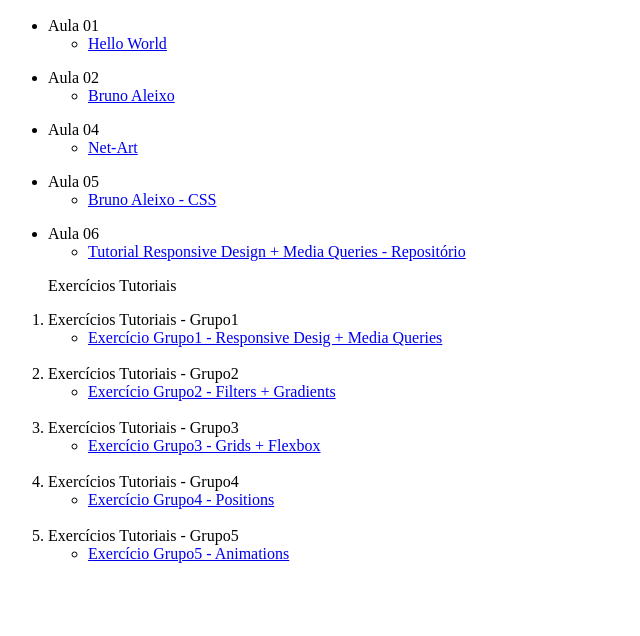
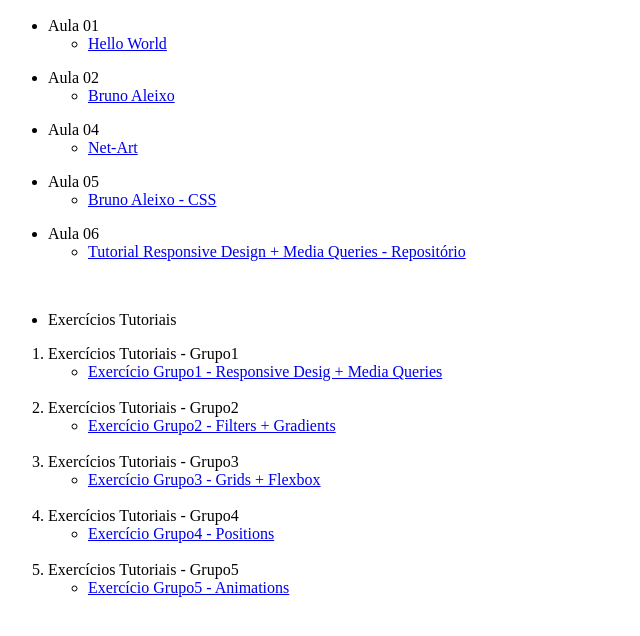
Before and after one commit to LeonorRaimundo/Entregas, a plain HTML site: page index.html in a window 1280 px wide. Shown: the part 96-732 px from the top of the page, without its empty margins (0-640 px from the left). Drawn offline with Linux system fonts and the light colour scheme.

Commit message:
Update index.html

```diff
--- a/index.html
+++ b/index.html
@@ -47,8 +47,11 @@
 </ul>
 </ul>
 
+<br>
 
-<ul>Exercícios Tutoriais </ul>
+<ul>
+	<li>Exercícios Tutoriais </li>
+</ul>
 <ol>
 <li>Exercícios Tutoriais - Grupo1</li>
         <ul>
```
